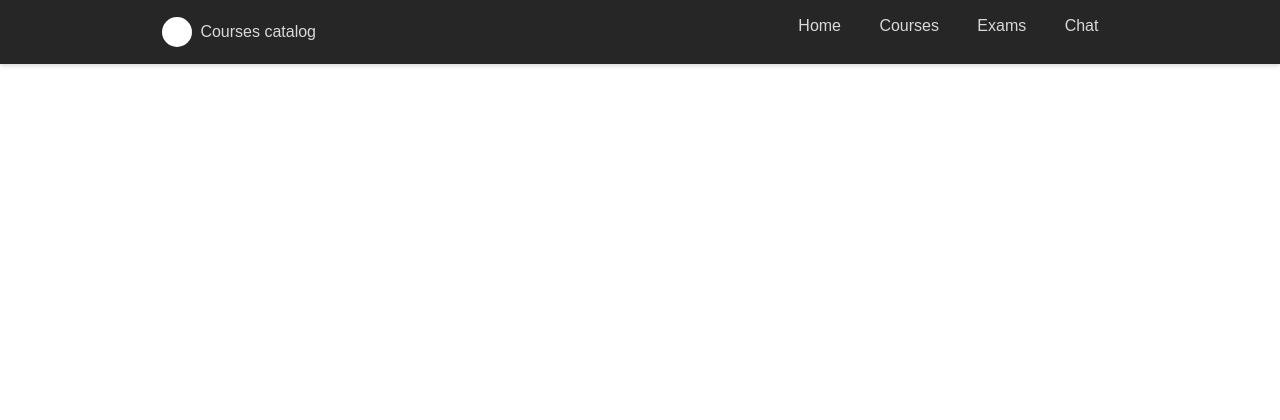
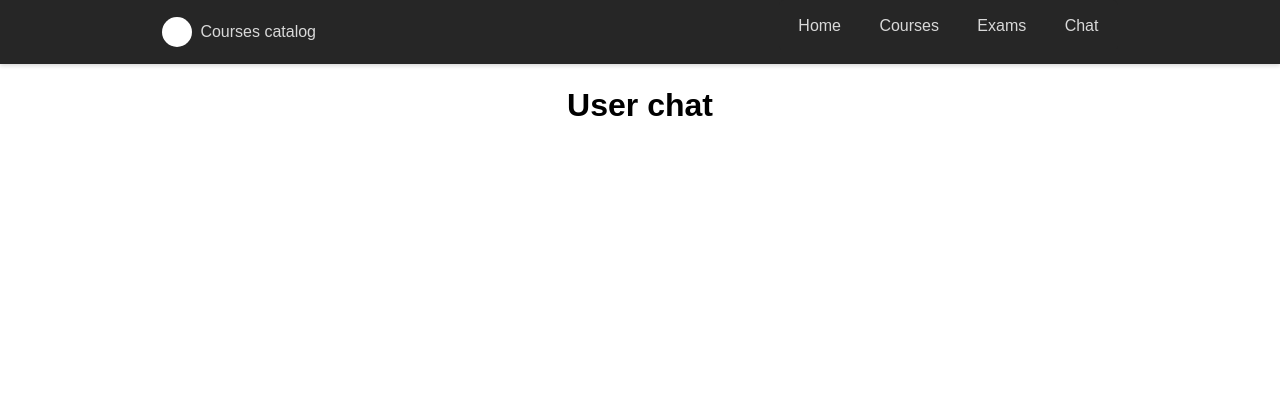
Before and after one commit to benaissazaki/django_course_sharing, a Django app: page /chat/ in a window 1280 px wide. Shown: the top 420 px of the page. Before the commit the page ends 67 px from the top, so only its background shows below. Run offline with Django 4.2, Linux system fonts and the light colour scheme; the visitor is signed in with stand-in values (Sample User, id 1); data that the repository does not hold is empty; parts of the project's set-up code (start-up, migrations or seed data) failed here and were passed over.

Commit message:
Style chat-list view

```diff
--- /dev/null
+++ b/static/style/chat/index.css
@@ -0,0 +1,15 @@
+h1 {
+    text-align: center;
+    margin-top: 80px;
+    margin-bottom: 60px;
+}
+
+.chat-list {
+    max-width: 500px;
+    margin: 0 auto;
+}
+
+.chat-item {
+    border-bottom: solid 1px #f1f1f1;
+    padding: 15px 0;
+}
--- a/templates/chat/index.html
+++ b/templates/chat/index.html
@@ -2,13 +2,15 @@
 {% load static %}
 
 {% block head_content %}
-
+<link rel="stylesheet" href="{% static 'style/chat/index.css' %}">
 {% endblock %}
 
 {% block title %}- User chat{% endblock %}
 
 {% block body_content %}
+<h1>User chat</h1>
 
+<section class="chat-list">
 {% for sender in senders %}
 <div class="chat-item">
     <h2>
@@ -20,7 +22,7 @@
         {{ sender.last_message }}
     </p>
 </div>
-<hr>
 {% endfor %}
+</section>
 
 {% endblock %}
```
